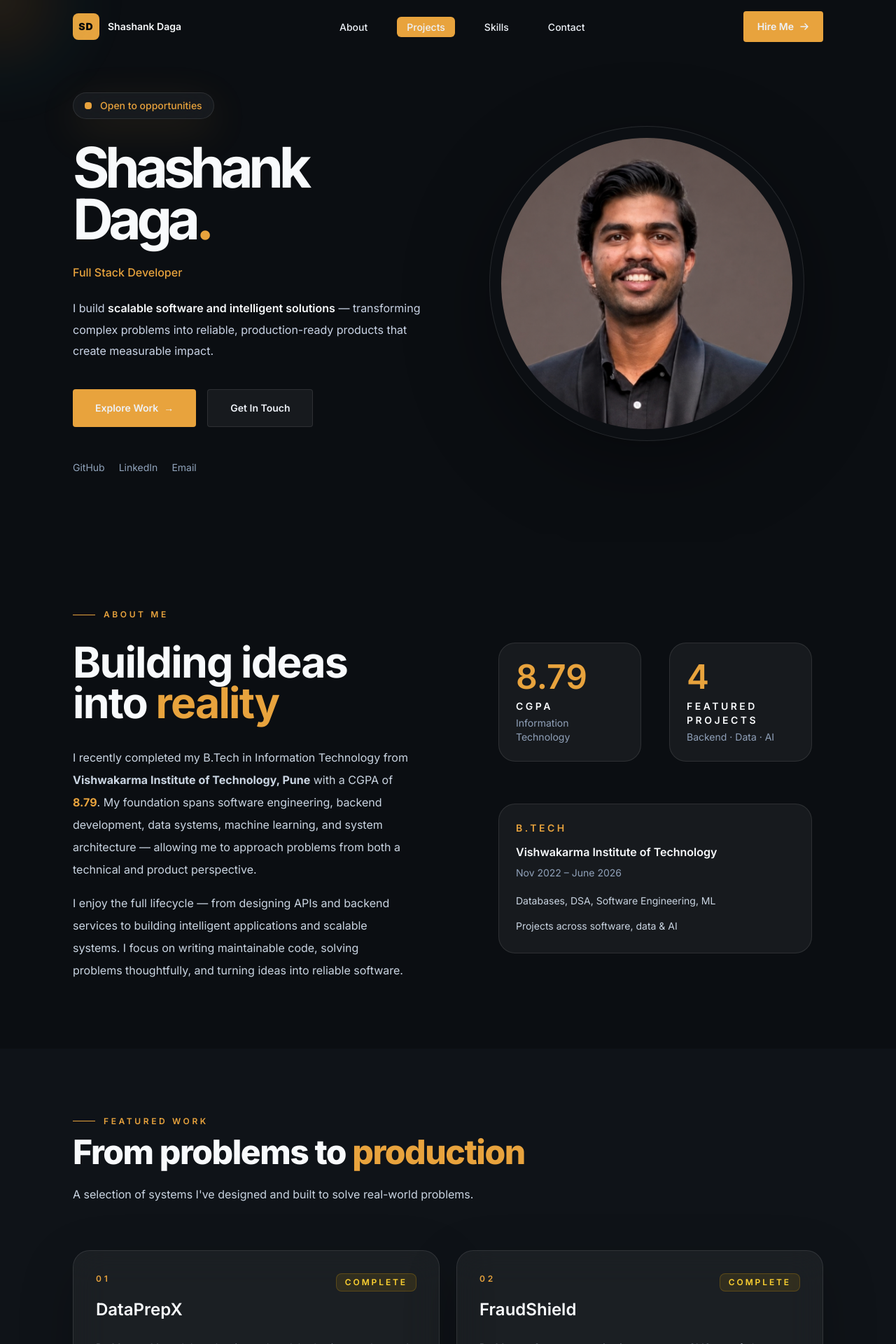
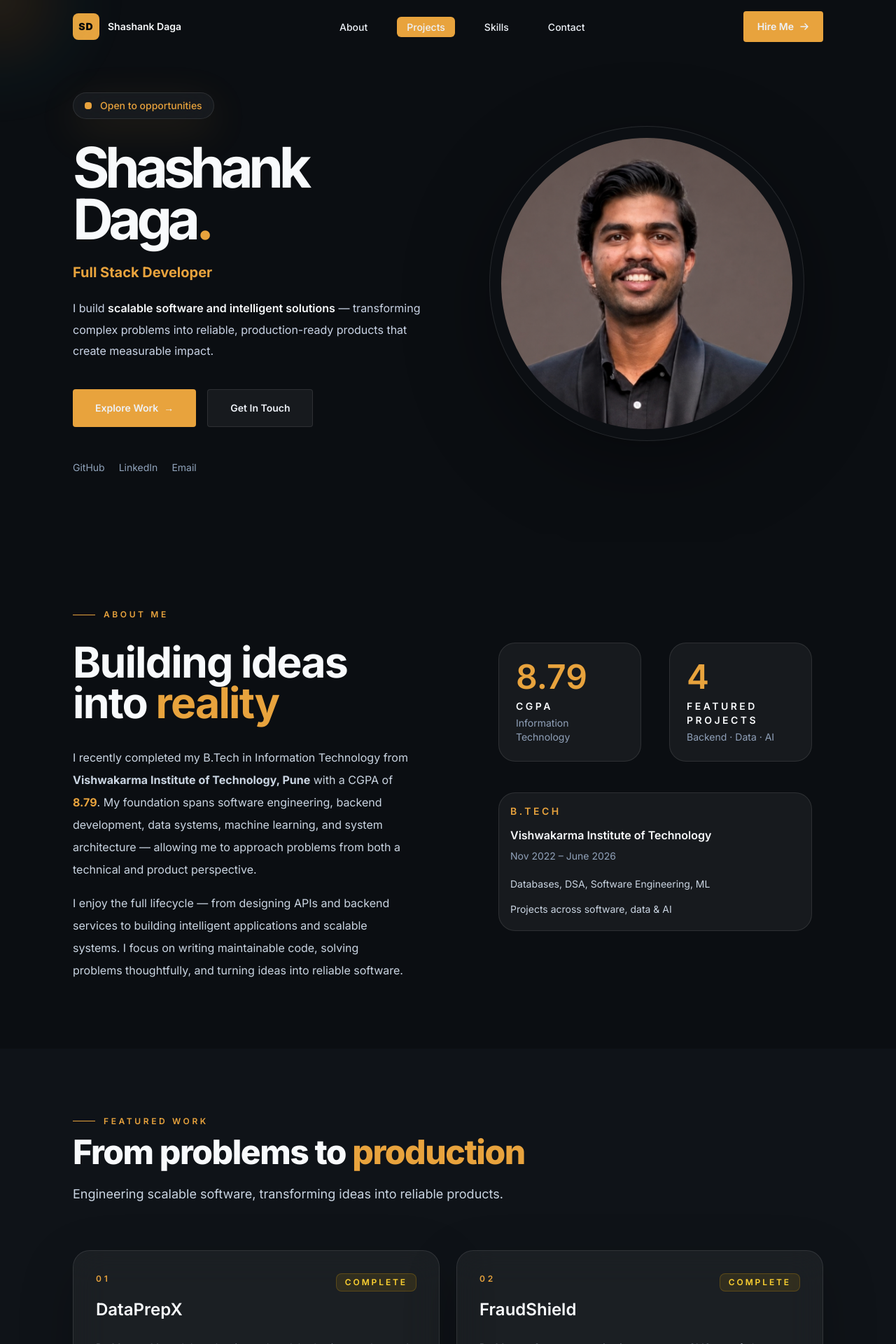
Before and after one commit to Shashank-Daga/Portfolio, a Next.js app: page / in a window 1280 px wide. Shown: the top 1920 px of the page at 70% size. Built offline with nearby package versions, Linux system fonts and the light colour scheme.

Commit message:
Phase 4.2 font and text normalization

```diff
--- a/src/components/layout/Footer.tsx
+++ b/src/components/layout/Footer.tsx
@@ -14,15 +14,11 @@ export default function Footer() {
               <div className="flex h-[30px] w-[30px] items-center justify-center rounded-md bg-[#E8A33D] text-[11px] font-extrabold tracking-[0.04em] text-[#0B0E12]">
                 SD
               </div>
-
-              <span className="text-[15px] font-bold text-[#EDF1F7]">
-                Shashank Daga
-              </span>
             </div>
 
-            <p className="max-w-[360px] text-[14px] italic leading-[1.5] text-[#4E5A6B]">
+            {/* <p className="max-w-[360px] text-[14px] italic leading-[1.5] text-[#4E5A6B]">
               "Engineering scalable software, transforming ideas into reliable products."
-            </p>
+            </p> */}
           </div>
 
           {/* Right */}
@@ -55,8 +51,7 @@ export default function Footer() {
         {/* Bottom */}
         <div className="flex items-center justify-between py-5 text-[14px] text-[#4E5A6B]">
           <p>
-            © {new Date().getFullYear()} Shashank Daga. Designed & built from
-            scratch.
+            © {new Date().getFullYear()} Designed & built by Shashank Daga.
           </p>
 
           <Link
--- a/src/components/sections/About.tsx
+++ b/src/components/sections/About.tsx
@@ -52,7 +52,7 @@ export default function About() {
             <div className="mt-1 text-sm text-slate-400">Coursera · Kaggle · Forage</div>
           </div> */}
 
-          <div className="rounded-[24px] border border-white/10 bg-white/5 p-6 sm:col-span-2 sm:row-start-2">
+          <div className="rounded-[24px] border border-white/10 bg-white/5 p-4 sm:col-span-2 sm:row-start-2">
             <div className="text-sm font-semibold uppercase tracking-[0.25em] text-[#E8A33D]">B.Tech</div>
             <div className="mt-3 text-base font-semibold text-[#F8FAFC]">Vishwakarma Institute of Technology</div>
             <div className="mt-2 text-sm text-slate-400">Nov 2022 – June 2026</div>
--- a/src/components/sections/Contact.tsx
+++ b/src/components/sections/Contact.tsx
@@ -20,12 +20,12 @@ export default function Contact() {
               Let&apos;s <span className="text-[#E8A33D]">Build Together</span>
             </h2>
             <p className="max-w-xl text-base leading-8 text-slate-300">
-              I&apos;m open to full-time opportunities, internships, and freelance projects in software engineering. Whether you're hiring, looking for someone to build your next project, or simply want to discuss an idea — my inbox is open.
+              I&apos;m open to full-time opportunities, internships, and freelance projects. Whether you're hiring, looking for someone to build your next project, or simply want to discuss an idea — my inbox is open.
             </p>
 
           </div>
 
-          <div className="grid gap-4 sm:grid-cols-2">
+          <div className="grid gap-6 sm:grid-cols-2">
 
             <a
               href="mailto:shashankdaga2510@gmail.com"
--- a/src/components/sections/Extracurricular.tsx
+++ b/src/components/sections/Extracurricular.tsx
@@ -63,7 +63,7 @@ export default function Extracurricular() {
             <span className="text-[#E8A33D]">recognition</span>
           </h2>
 
-          <p className="mt-5 max-w-2xl text-base leading-7 text-slate-400">
+          <p className="mt-5 max-w-2xl text-lg leading-7 text-slate-400">
             Experiences that shaped my ability to lead, mentor, collaborate,
             and take responsibility beyond academics.
           </p>
@@ -163,7 +163,7 @@ export default function Extracurricular() {
                   </span>
                 </div>
 
-                <h4 className="mt-6 text-xl font-semibold text-[#F8FAFC]">
+                <h4 className="mt-6 text-2xl font-semibold text-[#F8FAFC]">
                   {award.title}
                 </h4>
 
--- a/src/components/sections/Hero.tsx
+++ b/src/components/sections/Hero.tsx
@@ -25,19 +25,19 @@ export default function Hero() {
             <div className="mt-6 h-8 overflow-hidden">
 
               <div className="flex flex-col animate-role-slider">
-                <span className="h-8 leading-8 text-base font-medium text-[#E8A33D]">
+                <span className="h-8 leading-8 text-xl font-bold text-[#E8A33D]">
                   Backend Developer
                 </span>
 
-                <span className="h-8 leading-8 text-base font-medium text-[#E8A33D]">
+                <span className="h-8 leading-8 text-xl font-bold text-[#E8A33D]">
                   Data Engineer
                 </span>
 
-                <span className="h-8 leading-8 text-base font-medium text-[#E8A33D]">
+                <span className="h-8 leading-8 text-xl font-bold text-[#E8A33D]">
                   Full Stack Developer
                 </span>
 
-                <span className="h-8 leading-8 text-base font-medium text-[#E8A33D]">
+                <span className="h-8 leading-8 text-xl font-bold text-[#E8A33D]">
                   AI/ML Enthusiast
                 </span>
 
@@ -46,7 +46,7 @@ export default function Hero() {
                 </span> */}
 
                 {/* Duplicate first item for smooth looping */}
-                <span className="h-8 leading-8 text-base font-medium text-[#E8A33D]">
+                <span className="h-8 leading-8 text-xl font-bold text-[#E8A33D]">
                   Backend Developer
                 </span>
               </div>
--- a/src/components/sections/Project/Project.tsx
+++ b/src/components/sections/Project/Project.tsx
@@ -24,8 +24,9 @@ export default function Project() {
             <h2 className="text-4xl font-extrabold tracking-[-0.03em] text-[#F8FAFC] sm:text-5xl">
               From problems to <span className="text-[#E8A33D]">production</span>
             </h2>
-            <p className="mt-5 text-base leading-8 text-slate-300">
-              A selection of systems I&apos;ve designed and built to solve real-world problems.
+            <p className="mt-5 text-lg leading-8 text-slate-300">
+              {/* A selection of systems I&apos;ve designed and built to solve real-world problems. */}
+              Engineering scalable software, transforming ideas into reliable products.
             </p>
           </div>
 
--- a/src/components/sections/Skills.tsx
+++ b/src/components/sections/Skills.tsx
@@ -37,7 +37,7 @@ export default function Skills() {
                 <div className="w-40 text-sm font-semibold uppercase tracking-[0.18em] text-slate-400">
                   {row.label}
                 </div>
-                <div className="flex-1 text-sm text-slate-200">
+                <div className="flex-1 text-sm font-medium text-slate-200">
                   <div className="flex flex-wrap items-center gap-x-4 gap-y-2">
                     {row.items.map((it) => (
                       <span key={it} className="mr-3 inline-block">
```
